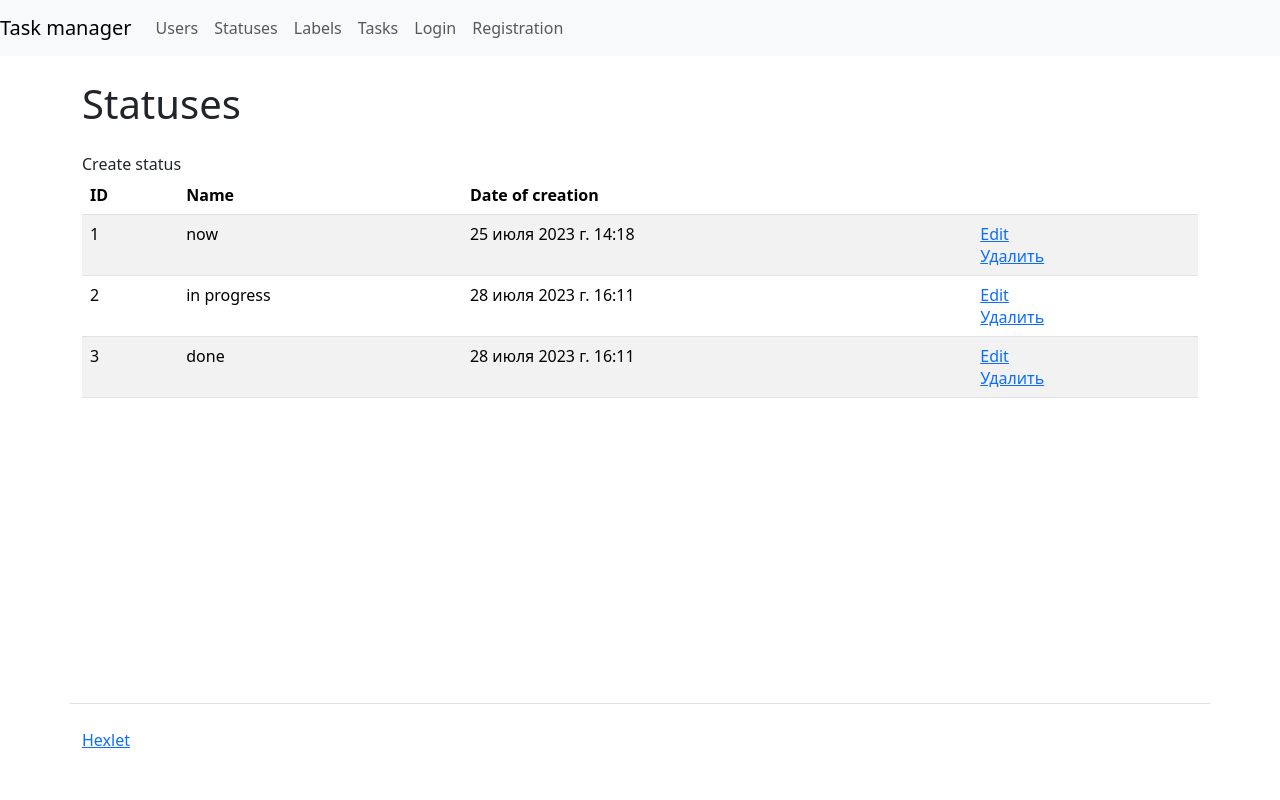
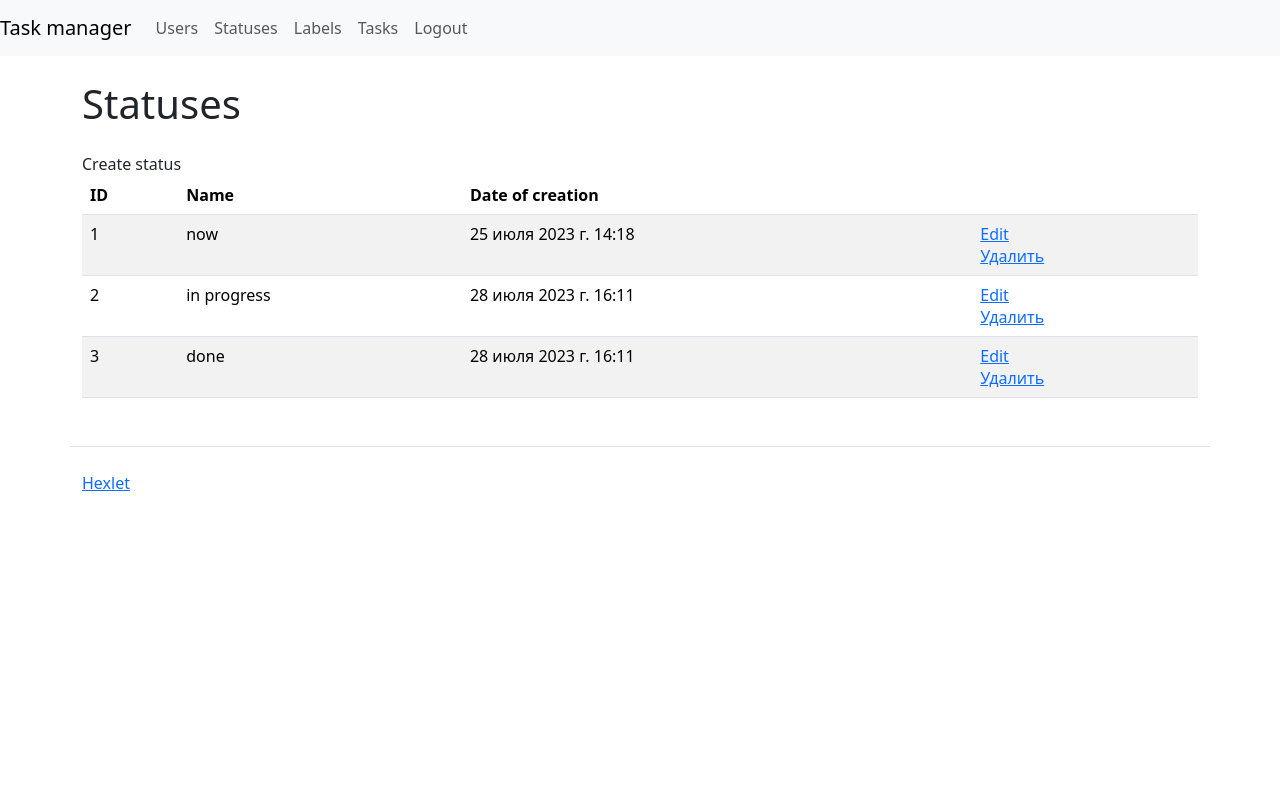
Before and after one commit to KirVoloff/python-project-52, a Django app: page /statuses/ in a window 1280 px wide. Run offline with Django 4.2, Linux system fonts and the light colour scheme; a user stored in the database is signed in; data comes from the database, SQL or seed files in the repository; parts of the project's set-up code (start-up, migrations or seed data) failed here and were passed over; some libraries are stand-ins or nearby versions.

Commit message:
task_manager/templates/base.html

```diff
--- a/task_manager/templates/base.html
+++ b/task_manager/templates/base.html
@@ -9,21 +9,24 @@
 <!DOCTYPE html>
 <html lang="{{ LANGUAGE_CODE }}">
 <head>
+    <meta charset="utf-8">
     <meta name="viewport" content="width=device-width, initial-scale=1, shrink-to-fit=no">
-    <title>{% translate "Task manager" %}</title>
+    <title>{% translate "Task manager app" %}</title>
+    {% bootstrap_css %}
+    {% bootstrap_javascript jquery=True %}
 </head>
-  <body class="d-flex flex-column min-vh-100">
+<body>
     <nav class="navbar navbar-expand-lg navbar-light bg-light">
       <a class="navbar-brand" href="/">{% translate "Task manager" %}</a>
       <button class="navbar-toggler" data-toggle="collapse" data-target="#navbarToggleExternalContent">
         <span class="navbar-toggler-icon"></span>
       </button>
-      <div class="collapse navbar-collapse" id="navbarToggleExternalContent">
+      <div class="collapse navbar-collapse" id="navbarCollapse">
           <ul class="navbar-nav mr-auto">
               <li class="nav-item">
                   <a class="nav-link" href="{% url 'users:users' %}">{% translate "Users" %}</a>
               </li>
-          {% if request.user.is_authenticated %}
+              {% if user.is_authenticated %}
               <li class="nav-item">
                   <a class="nav-link" href="{% url 'statuses:statuses' %}">{% translate "Statuses" %}</a>
               </li>
@@ -38,21 +41,20 @@
           <ul class="navbar-nav">
               {% if user.is_authenticated %}
               <li class="nav-item">
+                  <a class="nav-link" href="{% url 'logout' %}">{% translate "Logout" %}</a>
+              </li>
+              {% else %}
+              <li class="nav-item">
                   <a class="nav-link" href="{% url 'login' %}">{% translate "Login" %}</a>
               </li>
               <li class="nav-item">
-               <a class="nav-link" href="{% url 'users:register' %}">{% translate "Registration" %}</a>
-           </li>
-           {% else %}
-           <li class="nav-item">
-             <a class="nav-link" href="{% url 'logout' %}">{% translate "Logout" %}</a>
+                  <a class="nav-link" href="{% url 'users:create' %}">{% translate "Registration" %}</a>
               </li>
               {% endif %}
         </ul>
       </div>
     </nav>
     <div class="container wrapper flex-grow-1">
-
       {% bootstrap_messages %}
 
         {% block content %}
```
Lines whose indentation alone changed are shown as unchanged.
